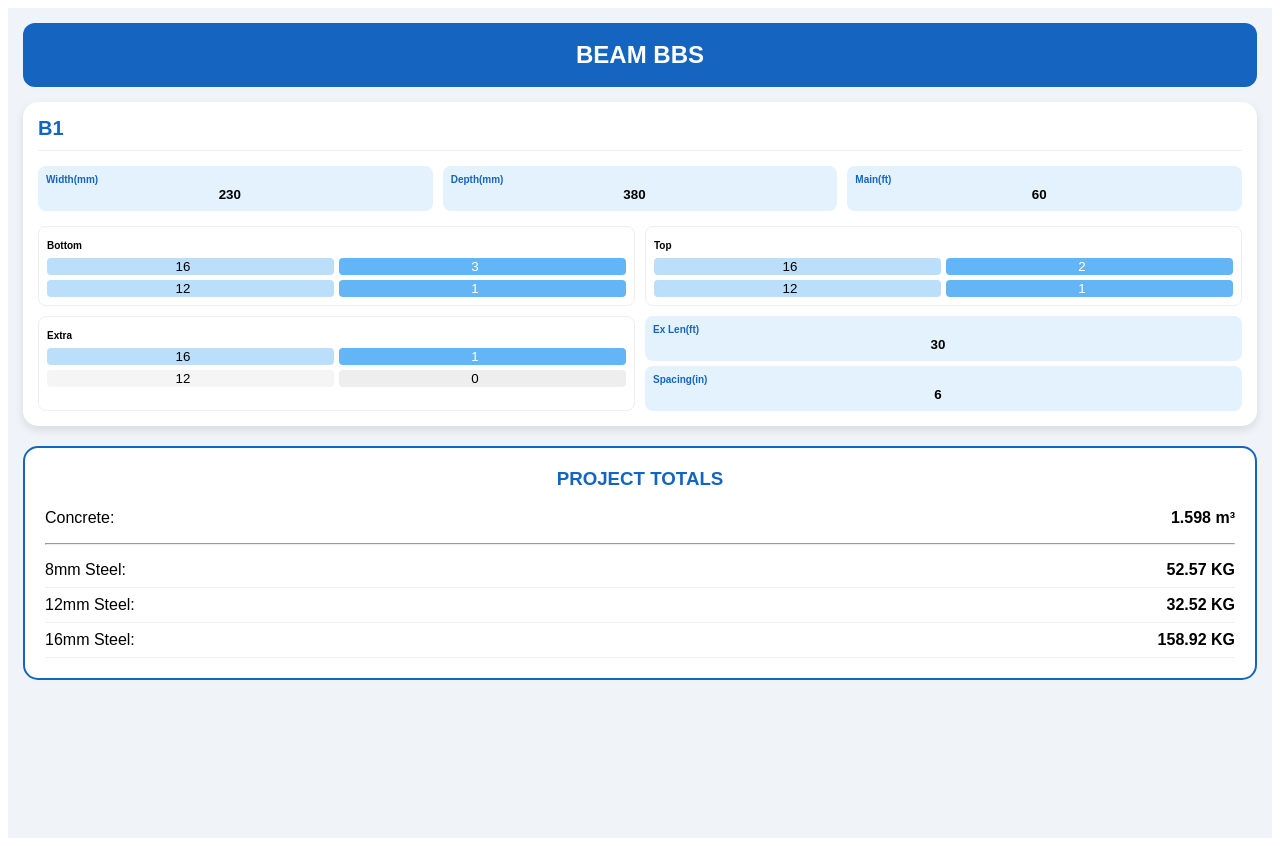
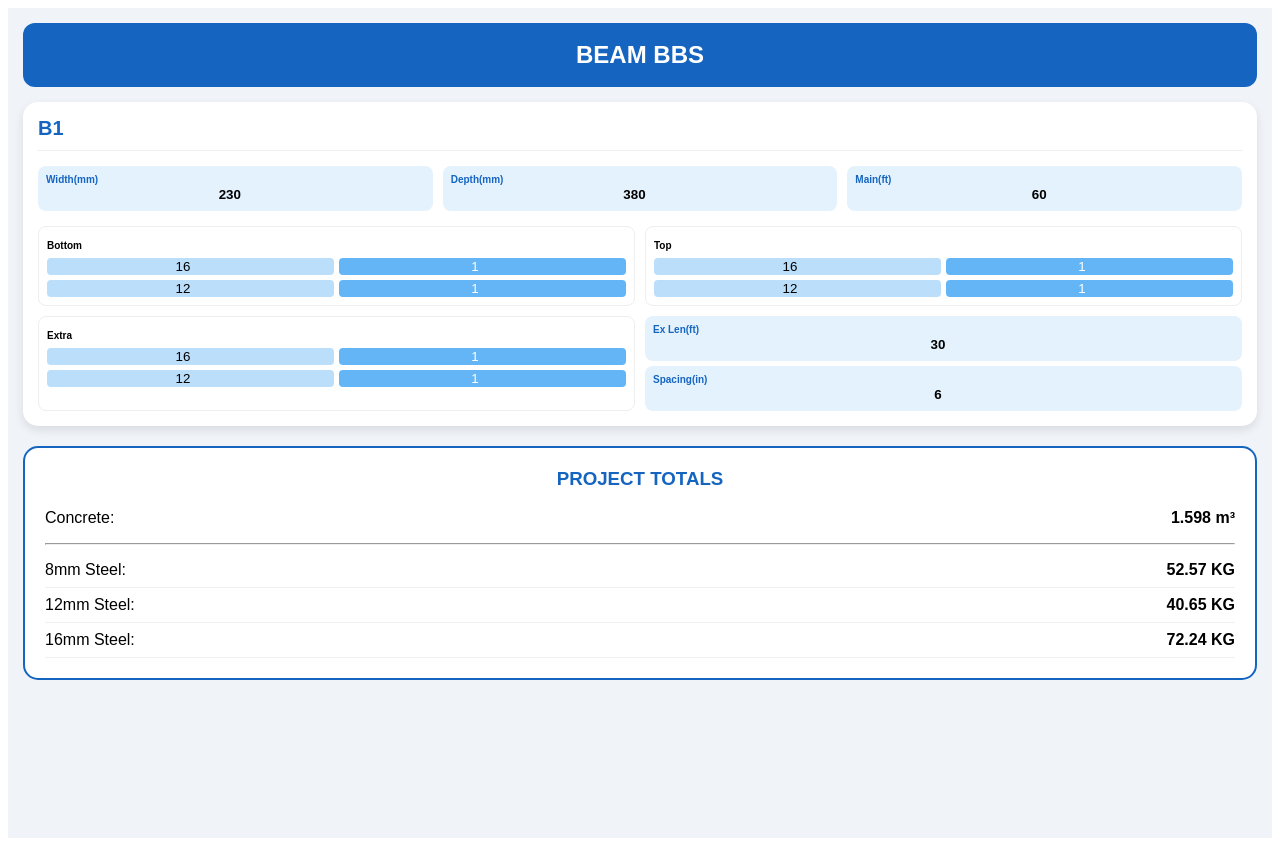
Before and after one commit to Movieeesss/BEAM-BBS, a React (Vite) app: page / in a window 1280 px wide. Built offline with nearby package versions, Linux system fonts and the light colour scheme.

Commit message:
Update BeamBBS.tsx

```diff
--- a/src/BeamBBS.tsx
+++ b/src/BeamBBS.tsx
@@ -1,6 +1,6 @@
 import React, { useState, useMemo, useCallback } from 'react';
 
-// DATA MATCHING YOUR EXCEL: "Weight of one bundle" and "Rods per bundle"
+// BUNDLE CONFIGURATION FROM YOUR EXCEL
 const BUNDLE_DATA: Record<number, { weight: number; rods: number }> = {
   8:  { weight: 47.40, rods: 10 },
   10: { weight: 51.87, rods: 7 },
@@ -25,9 +25,9 @@ interface BeamData {
 const BeamBBS: React.FC = () => {
   const [beams, setBeams] = useState<BeamData[]>([{
     id: '1', grid: 'B1', width: '230', depth: '380', lenMain: '60', lenExtra: '30',
-    bottom: { dia1: 16, num1: '3', dia2: 12, num2: '1' },
-    top: { dia1: 16, num1: '2', dia2: 12, num2: '1' },
-    extra: { dia1: 16, num1: '1', dia2: 12, num2: '0' },
+    bottom: { dia1: 16, num1: '1', dia2: 12, num2: '1' },
+    top: { dia1: 16, num1: '1', dia2: 12, num2: '1' },
+    extra: { dia1: 16, num1: '1', dia2: 12, num2: '1' },
     diaStirrups: 8, spacing: '6'
   }]);
 
@@ -52,37 +52,37 @@ const BeamBBS: React.FC = () => {
       const wM = (parseFloat(beam.width) || 0) / 1000;
       const dM = (parseFloat(beam.depth) || 0) / 1000;
 
-      // Concrete Calculation
+      // Concrete: L * W * D
       grandConcrete += (wM * dM * lMainM);
 
-      // EXACT EXCEL COLUMN LOGIC:
-      // Required Bundles = (Length * Nos) / (RodsPerBundle * 12)
-      // Converted KG = Required Bundles * BundleWeight
-      const calcExcelKg = (dia: number, nosStr: string, lengthM: number) => {
+      // THE CORE EXCEL FORMULA:
+      // Weight = ( (LengthM * Nos) / (RodsPerBundle * 12) ) * BundleWeight
+      const getExcelKg = (dia: number, nosStr: string, lengthM: number) => {
         const nos = parseFloat(nosStr) || 0;
         if (nos === 0 || !BUNDLE_DATA[dia]) return 0;
-
         const config = BUNDLE_DATA[dia];
-        const requiredBundles = (lengthM * nos) / (config.rods * ROD_LEN_M);
-        return requiredBundles * config.weight;
+        const weight = ((lengthM * nos) / (config.rods * ROD_LEN_M)) * config.weight;
+        return weight;
       };
 
-      // 16mm Calculations
-      const b16 = calcExcelKg(beam.bottom.dia1, beam.bottom.num1, lMainM); // 113.773
-      const t16 = calcExcelKg(beam.top.dia1, beam.top.num1, lMainM);       // 75.848
-      const e16 = calcExcelKg(beam.extra.dia1, beam.extra.num1, lExtraM);    // 14.221
-      summary[16] += (b16 + t16 + e16);
+      // Calculate every entry separately just like your Excel columns
+      const entries = [
+        { dia: beam.bottom.dia1, kg: getExcelKg(beam.bottom.dia1, beam.bottom.num1, lMainM) },
+        { dia: beam.bottom.dia2, kg: getExcelKg(beam.bottom.dia2, beam.bottom.num2, lMainM) },
+        { dia: beam.top.dia1,    kg: getExcelKg(beam.top.dia1,    beam.top.num1,    lMainM) },
+        { dia: beam.top.dia2,    kg: getExcelKg(beam.top.dia2,    beam.top.num2,    lMainM) },
+        { dia: beam.extra.dia1,  kg: getExcelKg(beam.extra.dia1,  beam.extra.num1,  lExtraM) },
+        { dia: beam.extra.dia2,  kg: getExcelKg(beam.extra.dia2,  beam.extra.num2,  lExtraM) }
+      ];
 
-      // 12mm Calculations
-      const b12 = calcExcelKg(beam.bottom.dia2, beam.bottom.num2, lMainM); // 64.027
-      const t12 = calcExcelKg(beam.top.dia2, beam.top.num2, lMainM);       // 64.027
-      const e12 = calcExcelKg(beam.extra.dia2, beam.extra.num2, lExtraM);    // 0
-      summary[12] += (b12 + t12 + e12);
+      entries.forEach(item => {
+        if (item.dia in summary) summary[item.dia] += item.kg;
+      });
 
-      // Stirrups (8mm)
+      // Stirrups (8mm) logic matching your Excel Cut Length and Spacing
       const stirrupQty = Math.floor(((parseFloat(beam.lenMain) || 0) * 12) / (parseFloat(beam.spacing) || 6)) + 1;
       const stirrupCutM = (((wM * 1000 - 80) * 2) + ((dM * 1000 - 80) * 2) + 200) / 1000;
-      summary[8] += calcExcelKg(8, stirrupQty.toString(), stirrupCutM);
+      summary[8] += getExcelKg(8, stirrupQty.toString(), stirrupCutM);
     });
 
     return { summary, grandConcrete };
```
